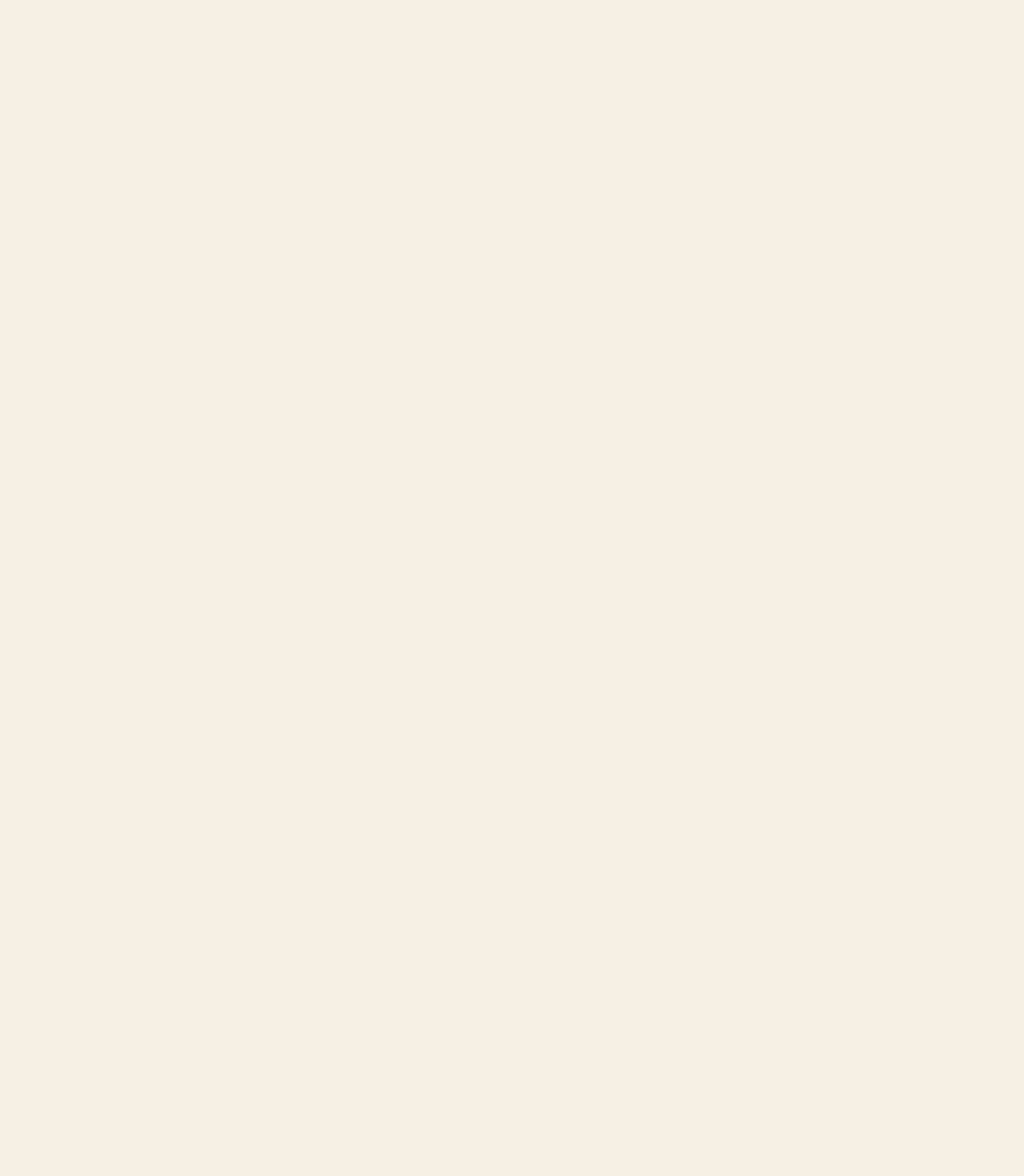
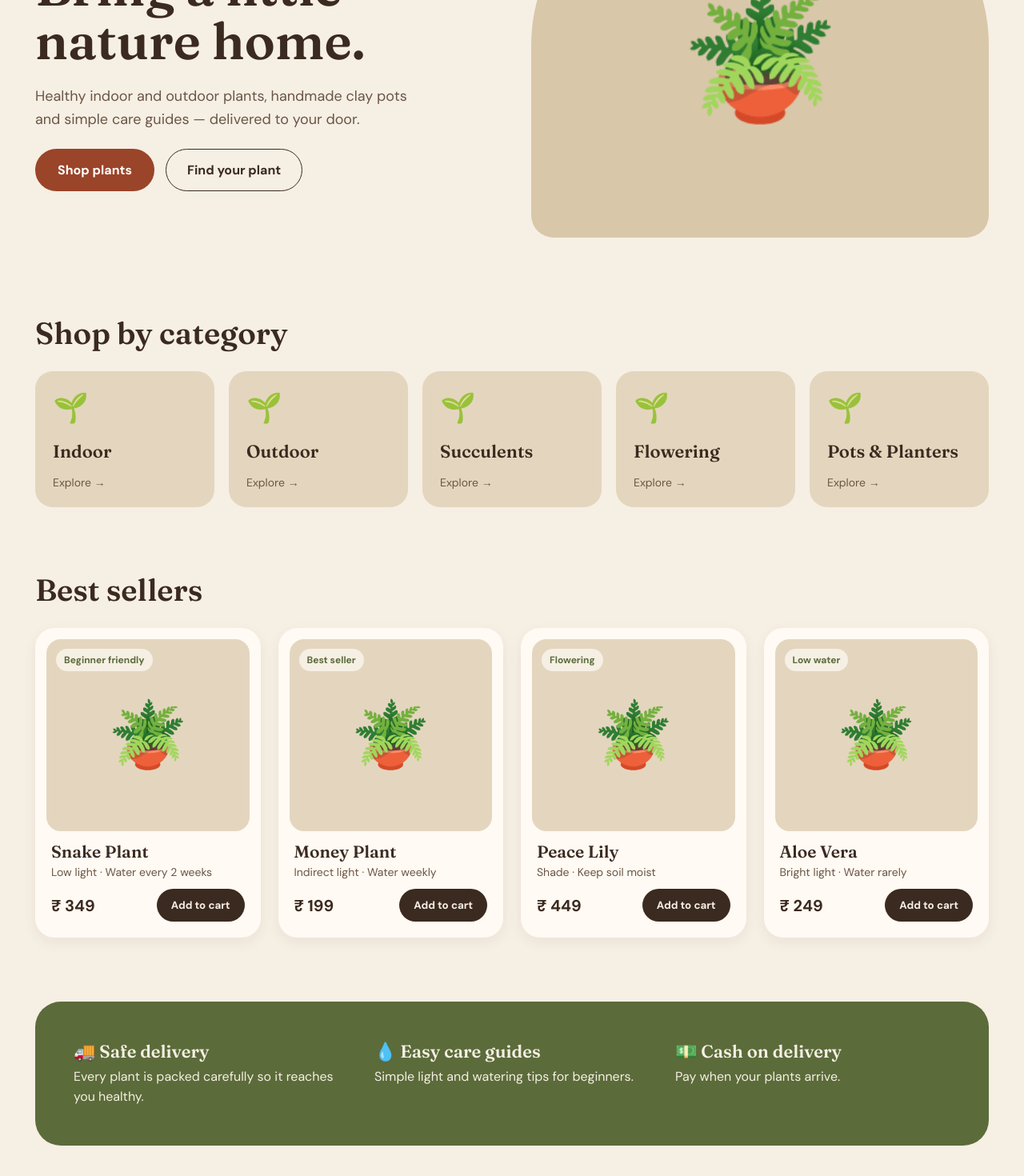
Before and after one commit to sonakajal-sd/plant-store, a React (Vite) app in the folder client/: page / in a window 1280 px wide. Shown: the part 300-1770 px from the top of the page at 80% size. Before the commit the page ends 800 px from the top, so only its background shows below. Built offline with nearby package versions, Linux system fonts and the light colour scheme.

Commit message:
Add Home page with ProductCard and cart count

```diff
--- a/client/src/App.tsx
+++ b/client/src/App.tsx
@@ -1,3 +1,4 @@
+import { useState } from "react";
 import { Routes, Route } from "react-router-dom";
 import Header from "./components/Header/Header";
 import Home from "./pages/Home";
@@ -7,13 +8,20 @@ import Login from "./pages/Login";
 import Orders from "./pages/Orders";
 
 function App() {
+  const [cartCount, setCartCount] = useState(0);
+
+  // Adds 1 to the cart count
+  function handleAddToCart() {
+    setCartCount(cartCount + 1);
+  }
+
   return (
     <>
-      <Header cartCount={0} />
+      <Header cartCount={cartCount} />
 
       <main>
         <Routes>
-          <Route path="/" element={<Home />} />
+          <Route path="/" element={<Home onAddToCart={handleAddToCart} />} />
           <Route path="/shop" element={<Shop />} />
           <Route path="/cart" element={<Cart />} />
           <Route path="/login" element={<Login />} />
--- /dev/null
+++ b/client/src/components/ProductCard/ProductCard.module.css
@@ -0,0 +1,75 @@
+.card {
+  background: var(--card);
+  border-radius: 24px;
+  padding: 14px;
+  display: flex;
+  flex-direction: column;
+  gap: 12px;
+  box-shadow: 0 6px 18px rgba(59, 42, 32, 0.06);
+}
+
+.image {
+  height: 240px;
+  border-radius: 18px;
+  background: #e4d6be;
+  display: grid;
+  place-items: center;
+  position: relative;
+}
+
+.plant {
+  font-size: 80px;
+}
+
+.tag {
+  position: absolute;
+  top: 12px;
+  left: 12px;
+  background: var(--cream);
+  color: var(--olive);
+  font-size: 12px;
+  font-weight: 700;
+  padding: 6px 10px;
+  border-radius: 999px;
+}
+
+.info {
+  padding: 0 6px;
+}
+
+.name {
+  margin: 0;
+  font-family: var(--font-heading);
+  font-size: 21px;
+}
+
+.care {
+  margin: 4px 0 0;
+  font-size: 14px;
+  color: var(--brown-light);
+}
+
+.bottom {
+  padding: 0 6px 6px;
+  display: flex;
+  justify-content: space-between;
+  align-items: center;
+}
+
+.price {
+  font-size: 20px;
+  font-weight: 700;
+}
+
+.button {
+  border: 0;
+  background: var(--brown);
+  color: var(--cream);
+  font-weight: 700;
+  padding: 12px 18px;
+  border-radius: 999px;
+}
+
+.button:hover {
+  background: var(--terracotta);
+}
--- /dev/null
+++ b/client/src/components/ProductCard/ProductCard.tsx
@@ -0,0 +1,32 @@
+import type { Product } from "../../data/products";
+import styles from "./ProductCard.module.css";
+
+type ProductCardProps = {
+  product: Product;
+  onAddToCart: () => void; // a function that returns nothing
+};
+
+function ProductCard({ product, onAddToCart }: ProductCardProps) {
+  return (
+    <article className={styles.card}>
+      <div className={styles.image}>
+        <span className={styles.plant}>🪴</span>
+        <span className={styles.tag}>{product.tag}</span>
+      </div>
+
+      <div className={styles.info}>
+        <h3 className={styles.name}>{product.name}</h3>
+        <p className={styles.care}>{product.care}</p>
+      </div>
+
+      <div className={styles.bottom}>
+        <span className={styles.price}>₹ {product.price}</span>
+        <button className={styles.button} onClick={onAddToCart}>
+          Add to cart
+        </button>
+      </div>
+    </article>
+  );
+}
+
+export default ProductCard;
--- /dev/null
+++ b/client/src/data/products.ts
@@ -0,0 +1,25 @@
+// The shape of one product
+export type Product = {
+  id: number;
+  name: string;
+  category: string;
+  price: number;
+  care: string;
+  tag: string;
+};
+
+// Sample products (later these will come from our database)
+export const products: Product[] = [
+  { id: 1, name: "Snake Plant", category: "Indoor", price: 349, care: "Low light · Water every 2 weeks", tag: "Beginner friendly" },
+  { id: 2, name: "Money Plant", category: "Indoor", price: 199, care: "Indirect light · Water weekly", tag: "Best seller" },
+  { id: 3, name: "Peace Lily", category: "Flowering", price: 449, care: "Shade · Keep soil moist", tag: "Flowering" },
+  { id: 4, name: "Aloe Vera", category: "Succulents", price: 249, care: "Bright light · Water rarely", tag: "Low water" },
+];
+
+export const categories: string[] = [
+  "Indoor",
+  "Outdoor",
+  "Succulents",
+  "Flowering",
+  "Pots & Planters",
+];
--- /dev/null
+++ b/client/src/pages/Home.module.css
@@ -0,0 +1,149 @@
+.page {
+  max-width: 1240px;
+  margin: 0 auto;
+  padding: 0 24px 64px;
+}
+
+/* Hero */
+.hero {
+  display: flex;
+  flex-wrap: wrap;
+  align-items: center;
+  gap: 48px;
+  padding: 56px 0;
+}
+
+.heroText {
+  flex: 1 1 440px;
+  display: flex;
+  flex-direction: column;
+  gap: 22px;
+}
+
+.badge {
+  align-self: flex-start;
+  background: #e7dcc5;
+  color: var(--olive);
+  font-size: 13px;
+  font-weight: 700;
+  text-transform: uppercase;
+  padding: 8px 14px;
+  border-radius: 999px;
+}
+
+.title {
+  margin: 0;
+  font-family: var(--font-heading);
+  font-size: 64px;
+  line-height: 1.05;
+}
+
+.subtitle {
+  margin: 0;
+  font-size: 18px;
+  line-height: 1.6;
+  color: var(--brown-light);
+  max-width: 480px;
+}
+
+.heroButtons {
+  display: flex;
+  gap: 14px;
+}
+
+.primaryButton {
+  background: var(--terracotta);
+  color: white;
+  padding: 16px 28px;
+  border-radius: 999px;
+  font-weight: 700;
+}
+
+.secondaryButton {
+  border: 1.5px solid var(--brown);
+  padding: 15px 26px;
+  border-radius: 999px;
+  font-weight: 700;
+}
+
+.heroImage {
+  flex: 1 1 440px;
+  height: 460px;
+  border-radius: 220px 220px 28px 28px; /* the arch shape */
+  background: #d9c7aa;
+  display: grid;
+  place-items: center;
+  font-size: 160px;
+}
+
+/* Sections */
+.section {
+  padding: 40px 0;
+}
+
+.sectionTitle {
+  margin: 0 0 24px;
+  font-family: var(--font-heading);
+  font-size: 38px;
+}
+
+/* Categories */
+.categoryGrid {
+  display: grid;
+  grid-template-columns: repeat(auto-fit, minmax(180px, 1fr));
+  gap: 18px;
+}
+
+.categoryCard {
+  background: #e4d6be;
+  border-radius: 22px;
+  padding: 22px;
+  height: 170px;
+  display: flex;
+  flex-direction: column;
+  justify-content: space-between;
+}
+
+.categoryIcon {
+  font-size: 36px;
+}
+
+.categoryName {
+  font-family: var(--font-heading);
+  font-size: 22px;
+  font-weight: 600;
+}
+
+.explore {
+  font-size: 14px;
+  color: var(--brown-light);
+}
+
+/* Products */
+.productGrid {
+  display: grid;
+  grid-template-columns: repeat(auto-fit, minmax(250px, 1fr));
+  gap: 22px;
+}
+
+/* Features strip */
+.features {
+  background: var(--olive);
+  color: var(--cream);
+  border-radius: 32px;
+  padding: 48px;
+  display: grid;
+  grid-template-columns: repeat(auto-fit, minmax(240px, 1fr));
+  gap: 32px;
+}
+
+.features h3 {
+  font-family: var(--font-heading);
+  font-size: 22px;
+  margin: 0 0 6px;
+}
+
+.features p {
+  margin: 0;
+  line-height: 1.55;
+}
--- a/client/src/pages/Home.tsx
+++ b/client/src/pages/Home.tsx
@@ -1,9 +1,79 @@
-import React from 'react'
+import { Link } from "react-router-dom";
+import { products, categories } from "../data/products";
+import ProductCard from "../components/ProductCard/ProductCard";
+import styles from "./Home.module.css";
 
-const Home = () => {
+type HomeProps = {
+  onAddToCart: () => void;
+};
+
+function Home({ onAddToCart }: HomeProps) {
   return (
-    <div>Home</div>
-  )
+    <div className={styles.page}>
+      {/* 1. Hero section */}
+      <section className={styles.hero}>
+        <div className={styles.heroText}>
+          <span className={styles.badge}>Grown with care · Delivered fresh</span>
+          <h1 className={styles.title}>Bring a little nature home.</h1>
+          <p className={styles.subtitle}>
+            Healthy indoor and outdoor plants, handmade clay pots and simple
+            care guides — delivered to your door.
+          </p>
+          <div className={styles.heroButtons}>
+            <Link to="/shop" className={styles.primaryButton}>Shop plants</Link>
+            <Link to="/shop" className={styles.secondaryButton}>Find your plant</Link>
+          </div>
+        </div>
+        <div className={styles.heroImage}>🪴</div>
+      </section>
+
+      {/* 2. Categories */}
+      <section className={styles.section}>
+        <h2 className={styles.sectionTitle}>Shop by category</h2>
+        <div className={styles.categoryGrid}>
+          {categories.map((category) => (
+            <Link to="/shop" key={category} className={styles.categoryCard}>
+              <span className={styles.categoryIcon}>🌱</span>
+              <span className={styles.categoryName}>{category}</span>
+              <span className={styles.explore}>Explore →</span>
+            </Link>
+          ))}
+        </div>
+      </section>
+
+      {/* 3. Best sellers */}
+      <section className={styles.section}>
+        <h2 className={styles.sectionTitle}>Best sellers</h2>
+        <div className={styles.productGrid}>
+          {products.map((product) => (
+            <ProductCard
+              key={product.id}
+              product={product}
+              onAddToCart={onAddToCart}
+            />
+          ))}
+        </div>
+      </section>
+
+      {/* 4. Why shop with us */}
+      <section className={styles.section}>
+        <div className={styles.features}>
+          <div>
+            <h3>🚚 Safe delivery</h3>
+            <p>Every plant is packed carefully so it reaches you healthy.</p>
+          </div>
+          <div>
+            <h3>💧 Easy care guides</h3>
+            <p>Simple light and watering tips for beginners.</p>
+          </div>
+          <div>
+            <h3>💵 Cash on delivery</h3>
+            <p>Pay when your plants arrive.</p>
+          </div>
+        </div>
+      </section>
+    </div>
+  );
 }
 
-export default Home
+export default Home;
```
